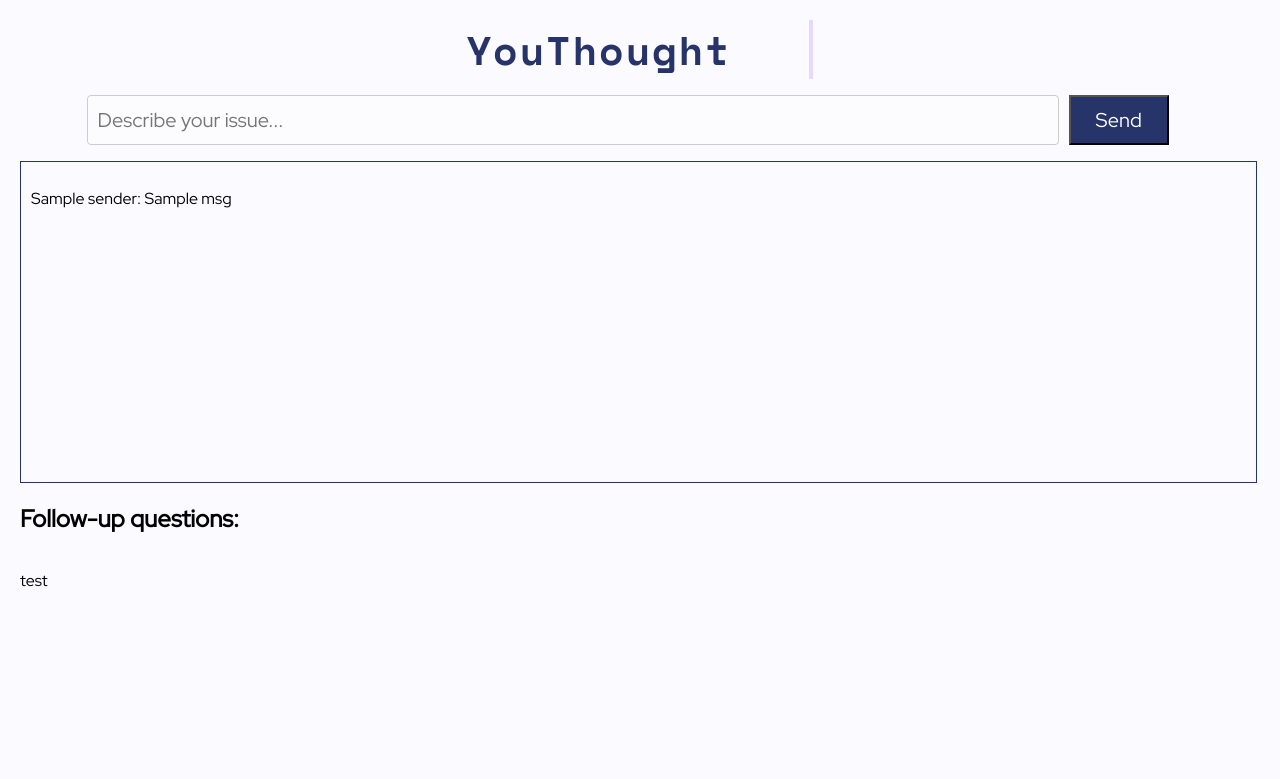
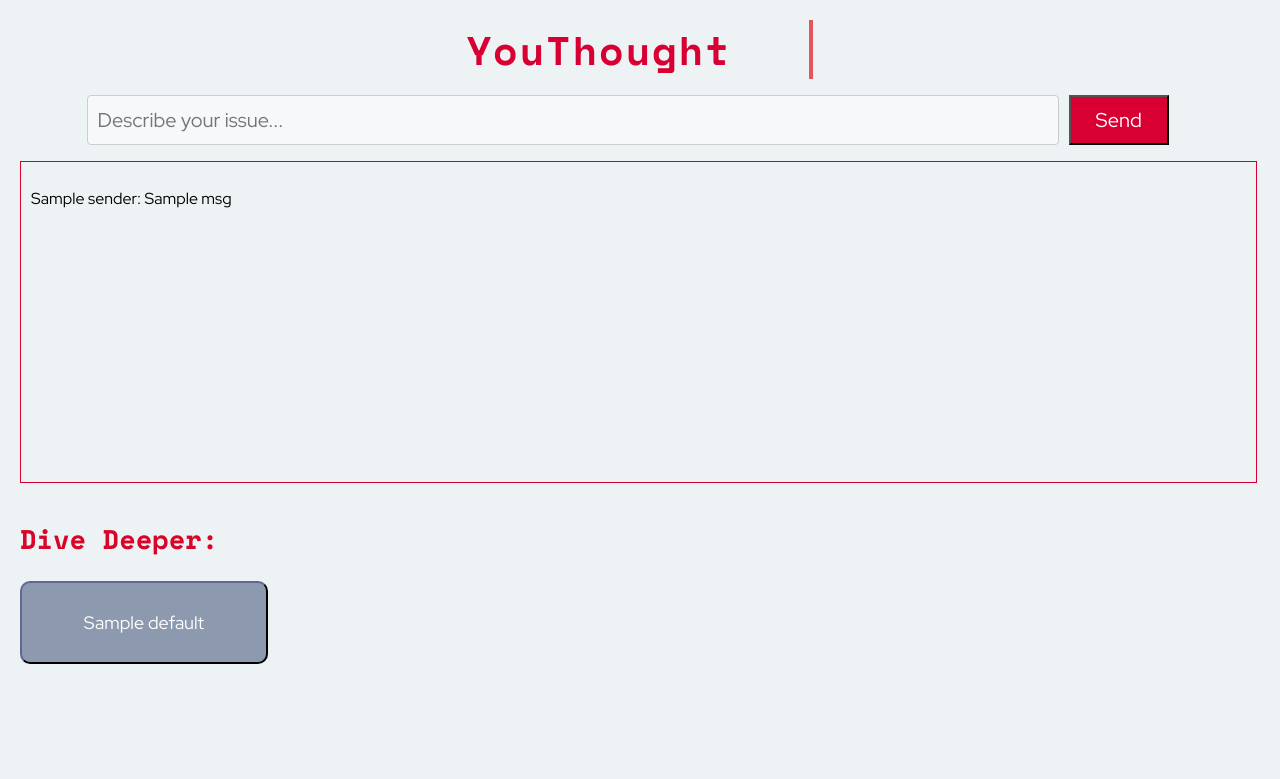
Before and after one commit to Neptunium6195/YouThought, a Flask app: template templates/index.html in a window 1280 px wide. Shown: the top 779 px of the page. Run offline with Flask 3, Linux system fonts and the light colour scheme; the template is opened without the code that fills it: most values are stand-ins (such as "Sample title", 1, 10 or a date in 2020).

Commit message:
followUpsWork!

```diff
--- a/app.py
+++ b/app.py
@@ -76,8 +76,7 @@ def index():
         with open('chat_history.txt', 'a') as f:
             f.write(f"user: {user_message}\n")
             f.write(f"Bobot: {bot_response}\n")
-        return redirect(url_for('index'))
-    return render_template("index.html", chat_history=chatHistory, follow_ups=followUps)
-
+        return redirect(url_for('index', showFollowUps = 1))
+    return render_template("index.html", chat_history=chatHistory, follow_ups=followUps, problem=problem)
 if __name__ == '__main__':
     app.run(debug=True)
--- a/static/index.css
+++ b/static/index.css
@@ -34,17 +34,17 @@ form {
 }
 button {
     font-family: "Red Hat Display", sans-serif;
-    background-color: #273469;
+    background-color: #d80032;
     color: white;
     font-size: 1em;
 }
 body {
     font-family: "Red Hat Display", sans-serif;
     margin: 20px;
-    background-color: #fafaff;
+    background-color: #edf2f4;
 }
 .chat-box {
-    border: 1px solid #273469;
+    border: 1px solid #d80032;
     padding: 10px;
     height: 300px;
     overflow-y: scroll;
@@ -58,18 +58,18 @@ body {
 }
 .bobot {
     font-family: "Red Hat Display", sans-serif;
-    color: #273469;
+    color: #d80032;
 }
 
 .type h1 {
     font-family: "Space Mono";
-    color: #273469;
+    color: #d80032;
     align-items: center;
     font-size: 40px;
     overflow: hidden;
     margin-inline: auto;
     white-space: nowrap;
-    border-right: .1em solid #e4d9ff;
+    border-right: .1em solid #e6555a;
     margin: 0 auto;
     letter-spacing: .05em;
     animation:
@@ -86,11 +86,21 @@ button[type="submit"] {
   width: 100px;
   font-size: 20px;
 }
+.follow_up_div {
+   background-color: #8d99ae;
+   text-align: center;
+   padding: 10px;
+   border-radius: 10px;
+   border-color: #2b2d42;
+   color: white;
+   align-items: center;
+   width: 100%;
+}
 @keyframes typing {
     from { width: 0 }
     to { width: 14ch; }
 }
 @keyframes blink {
     from, to { border-color: transparent }
-    50% { border-color: #e4d9ff }
+    50% { border-color: #e6555a }
 }
--- a/static/script.js
+++ b/static/script.js
@@ -3,3 +3,18 @@ function scroll() {
     chatBox.scrollTop = chatBox.scrollHeight;
 }
 window.onload = scroll;
+function showFollowUps() {
+    const divFollowUps = document.getElementById('follow-ups');
+    divFollowUps.style.display = 'flex';
+}
+function hideFollowUp() {
+    const divFollowUps = document.getElementById('follow-ups');
+    divFollowUps.style.display = 'none';
+}
+function sendFollowUp(type) {
+    document.getElementById('followUp-input').value = type;
+    document.querySelector('#followUp-form').submit();
+    hideFollowUp();
+    scroll();
+    showFollowUps()
+}
--- a/templates/index.html
+++ b/templates/index.html
@@ -9,7 +9,7 @@
        <div class="input">
             <form method="POST" action="/">
                 <input type="text" id="user-input" name="user-input" placeholder="Describe your issue..." required>
-                <button type="submit" onclick="scroll()">Send</button>
+                <button type="submit" onclick="scroll(); showFollowUps();">Send</button>
             </form>
         </div>
        <div class="chat-box" id= "chat-box">
@@ -19,19 +19,69 @@
                 </p>
             {% endfor %}
         </div>
-        <div class="follow-ups">
-            <h2>Follow-up questions:</h2>
-            <div style="display: flex; flex-direction: row; align-items: center;">
-                {% if problem == 8: %}
-                    {% for question in follow_ups.values(): %}
-                        <p style="width: 20%">{{ question }}</p>
+        <div id="follow-ups" class="follow-ups" style="display:block; font-family: Space Mono; font-size: 18px; flex-direction: column; align-items: center; gap: 1em; margin-top: 2em; margin-bottom: 2em;">
+            <h2 style="color: #d90429">Dive Deeper:</h2>
+            <div style="display: flex; flex-direction: row; align-items: center; gap: 2em; width: 100%;">
+                {% if problem == 0: %}
+                    {% for question in ((follow_ups["procrastinate"])): %}
+                        <button class="follow_up_div" style="width: 20%; align-items: center;" onclick="hideFollowUp(), sendFollowUp('{{ question}}')">
+                            <p style="width: 100%">{{ question }}</p>
+                        </button>
+                    {% endfor %}
+                {% elif problem == 1 %}
+                    {% for question in ((follow_ups["distracted"])): %}
+                        <button class="follow_up_div" style="width: 20%; align-items: center;" onclick="hideFollowUp(), sendFollowUp('{{ question}}')">
+                            <p style="width: 100%">{{ question }}</p>
+                        </button>
+                    {% endfor %}
+                {% elif problem == 2 %}
+                    {% for question in ((follow_ups["lock in"])): %}
+                        <button class="follow_up_div" style="width: 20%; align-items: center;" onclick="hideFollowUp(), sendFollowUp('{{ question}}')">
+                            <p style="width: 100%">{{ question }}</p>
+                        </button>
+                    {% endfor %}
+                {% elif problem == 3 %}
+                    {% for question in ((follow_ups["starting"])): %}
+                        <button class="follow_up_div" style="width: 20%; align-items: center;" onclick="hideFollowUp(), sendFollowUp('{{ question}}')">
+                            <p style="width: 100%">{{ question }}</p>
+                        </button>
+                    {% endfor %}
+                {% elif problem == 4 %}
+                    {% for question in ((follow_ups["don't want to"])): %}
+                        <button class="follow_up_div" style="width: 20%; align-items: center;" onclick="hideFollowUp(), sendFollowUp('{{ question}}')">
+                            <p style="width: 100%">{{ question }}</p>
+                        </button>
+                    {% endfor %}
+                {% elif problem == 5 %}
+                    {% for question in ((follow_ups["tired"])): %}
+                        <button class="follow_up_div" style="width: 20%; align-items: center;" onclick="hideFollowUp(), sendFollowUp('{{ question}}')">
+                            <p style="width: 100%">{{ question }}</p>
+                        </button>
+                    {% endfor %}
+                {% elif problem == 6 %}
+                    {% for question in ((follow_ups["phone"])): %}
+                        <button class="follow_up_div" style="width: 20%; align-items: center;" onclick="hideFollowUp(), sendFollowUp('{{ question}}')">
+                            <p style="width: 100%">{{ question }}</p>
+                    {% endfor %}
+                {% elif problem == 7 %}
+                    {% for question in ((follow_ups["motivation"])): %}
+                        <button class="follow_up_div" style="width: 20%; align-items: center;" onclick="hideFollowUp(), sendFollowUp('{{ question}}')">
+                            <p style="width: 100%">{{ question }}</p>
+                        </button>
                     {% endfor %}
                 {% else: %}
-                    <p> test </p>
+                    {% for question in ((follow_ups["default"])): %}
+                        <button class="follow_up_div" style="width: 20%; align-items: center;" onclick="hideFollowUp(), sendFollowUp( '{{ question }}' )">
+                            <p style="width: 100%">{{ question }}</p>
+                        </button>
+                    {% endfor %}
                 {% endif %}
-
 
             </div>
         </div>
+        <form style="display: none" id="followUp-form" action="/" method="POST">
+            <input type="text" id="followUp-input" name="user-input" autocomplete="off" />
+            <button type="submit"></button>
+        </form>
     </body>
 </html>
```
Also changed, not shown: chat_history.txt (+95 -0 lines), followUpTerm.txt (added).
